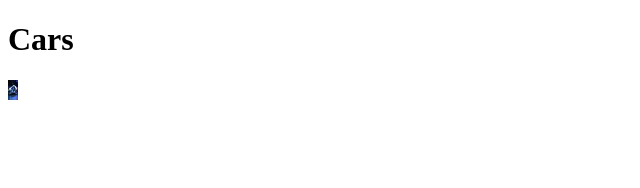
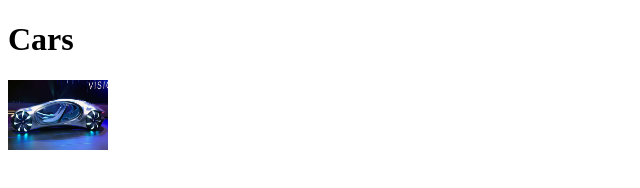
Before and after one commit to Alanroi/Taskgit, a plain HTML site: page index.html in a window 1280 px wide. Shown: the whole page, without its empty margins (0-640 px from the left). Drawn offline with Linux system fonts and the light colour scheme.

Commit message:
modifying the style of the images

```diff
--- a/styles/style.css
+++ b/styles/style.css
@@ -1,4 +1,4 @@
 img{
-    width: 10px;
-    height: 20px;
+    width: 100px;
+    height: 70px;
 }
```
